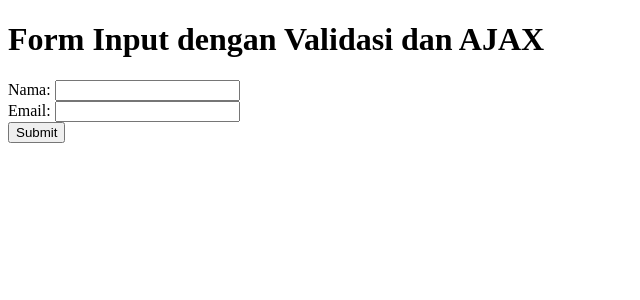
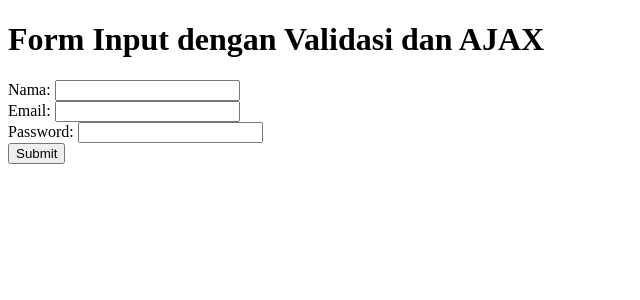
Before and after one commit to jsofiah/webprogramming, a PHP site: page /form_validasi.php in a window 1280 px wide. Shown: the top 300 px of the page, without its empty margins (0-640 px from the left). Run offline with PHP 8.4, Linux system fonts and the light colour scheme.

Commit message:
Praktikum 7 no 10

```diff
--- a/jobsheet_7/form_validasi.php
+++ b/jobsheet_7/form_validasi.php
@@ -17,6 +17,10 @@
         <input type="text" name="email" id="email">
         <span id="email-error" style="color: red;"></span><br>
 
+        <label for="password">Password:</label>
+        <input type="password" name="password" id="password">
+        <span id="password-error" style="color: red;"></span><br>
+
         <input type="submit" value="Submit">
     </form>
 
@@ -28,6 +32,7 @@
                 event.preventDefault();
                 var nama = $("#nama").val();
                 var email = $("#email").val();
+                var password = $("#password").val();
                 var valid = true;
 
                 if(nama === ""){
@@ -44,11 +49,21 @@
                     $("#email-error").text("");
                 }
 
+                if(password === ""){
+                    $("#password-error").text("Password harus diisi.");
+                    valid = false;
+                } else if(password.length < 8){
+                    $("#password-error").text("Password minimal 8 karakter.");
+                    valid = false;
+                } else {
+                    $("#password-error").text("");
+                }
+
                 if(valid){
                     $.ajax({
                         url: "proses_validasi.php",
                         method: "POST",
-                        data: { nama: nama, email: email },
+                        data: { nama: nama, email: email, password: password},
                         success: function(response){
                             $("#response").html(response);
                         },
```
Also changed, not shown: jobsheet_7/proses_validasi.php (+7 -0 lines).
